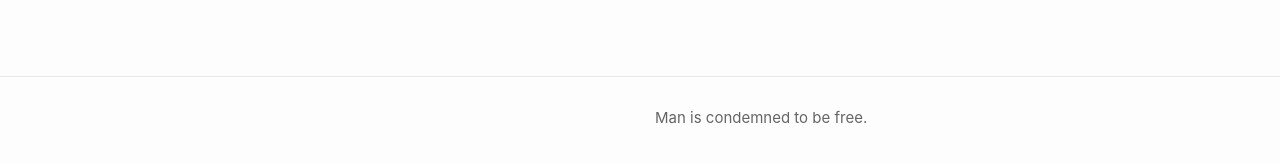
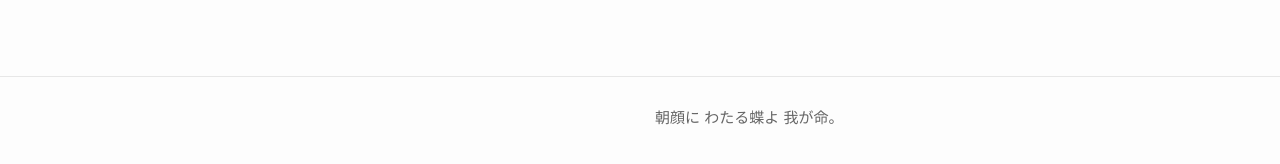
Before and after one commit to EternalSirius/doanhnn.github.io, a Jekyll site: the page built from about.md, in a window 1280 px wide. Shown: the part 711-875 px from the top of the page. Built offline with Jekyll 4.4.1, drawn with Linux system fonts in a browser that asks for light colours.

Commit message:
update description

```diff
--- a/_config.yml
+++ b/_config.yml
@@ -1,6 +1,6 @@
 title: 全面
 
-description: Man is condemned to be free.
+description: 朝顔に わたる蝶よ 我が命。
 
 remote_theme: "jekyll/minima@1e8a445"
 
```
Also changed, not shown: index.md (+0 -2 lines).
